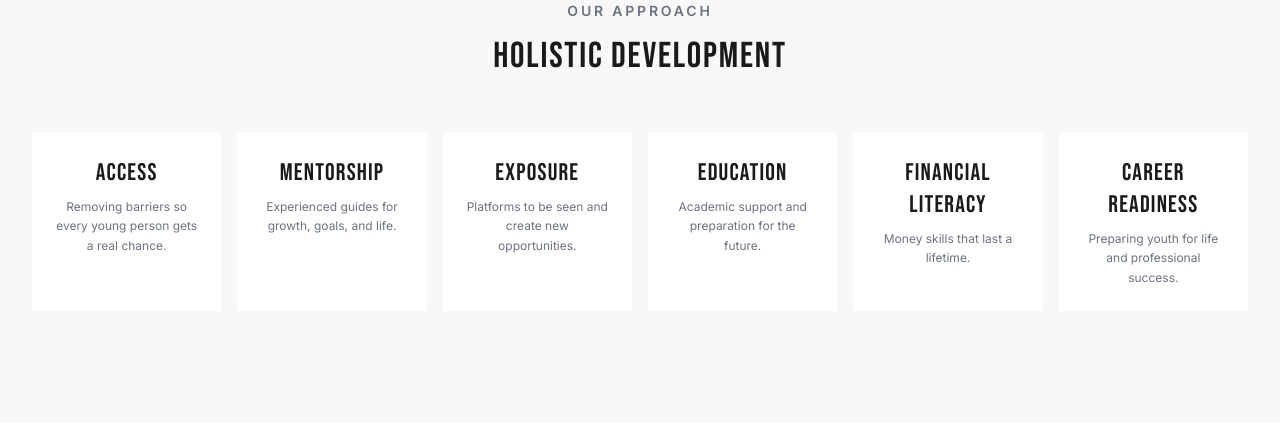
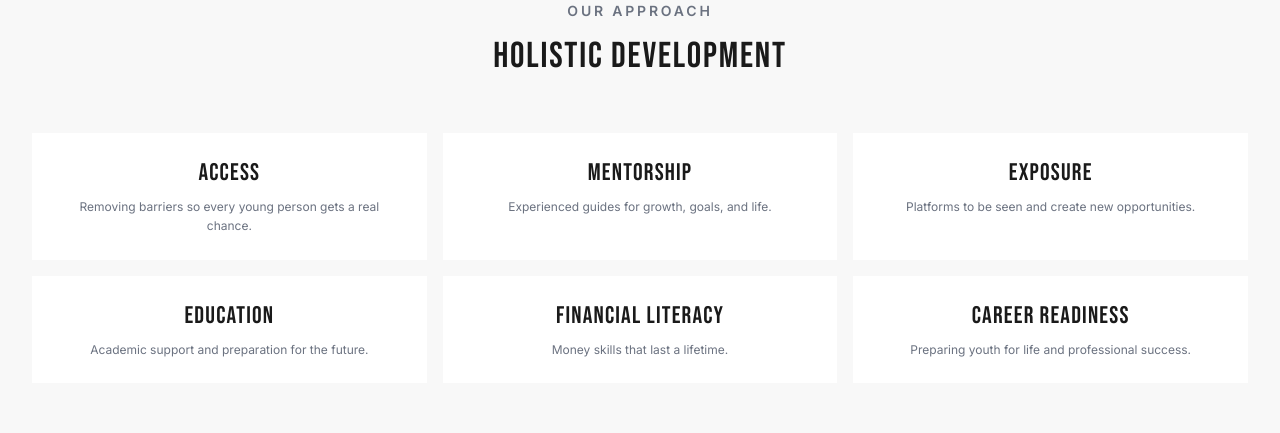
Before and after one commit to G6perform/defineyourself, a Next.js app: page / in a window 1280 px wide. Shown: the part 1500-1933 px from the top of the page. Built offline with nearby package versions, Linux system fonts and the light colour scheme.

Commit message:
Fix pillar grid to 3x2 layout

```diff
--- a/src/app/page.tsx
+++ b/src/app/page.tsx
@@ -96,7 +96,7 @@
               HOLISTIC DEVELOPMENT
             </h2>
           </div>
-          <div className="grid grid-cols-2 md:grid-cols-3 lg:grid-cols-6 gap-4">
+          <div className="grid grid-cols-2 md:grid-cols-3 gap-4">
             {pillars.map((pillar) => (
               <div
                 key={pillar.title}
```
